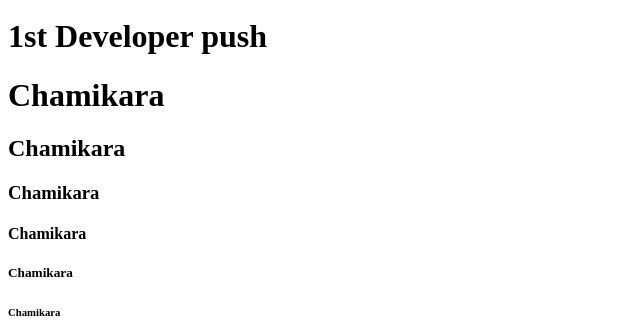
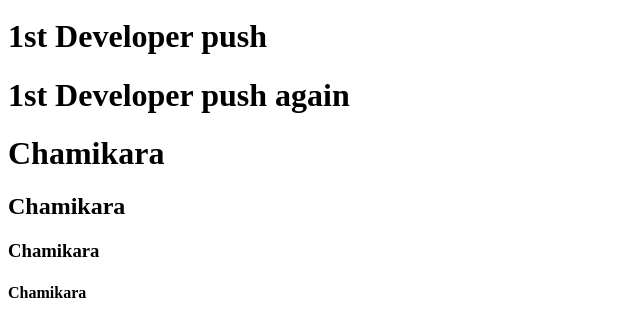
Before and after one commit to Kokulan1992/Demo, a plain HTML site: page index.html in a window 1280 px wide. Shown: the part 763-1084 px from the top of the page, without its empty margins (0-640 px from the left). Drawn offline with Linux system fonts and the light colour scheme.

Commit message:
1st develpoer push again

```diff
--- a/index.html
+++ b/index.html
@@ -23,6 +23,7 @@
 
     <!-- this is h tag -->
     <h1> 1st Developer push</h1>
+    <h1> 1st Developer push again</h1>
     <h1>Chamikara</h1>
     <h2>Chamikara</h2>
     <h3>Chamikara</h3>
```
